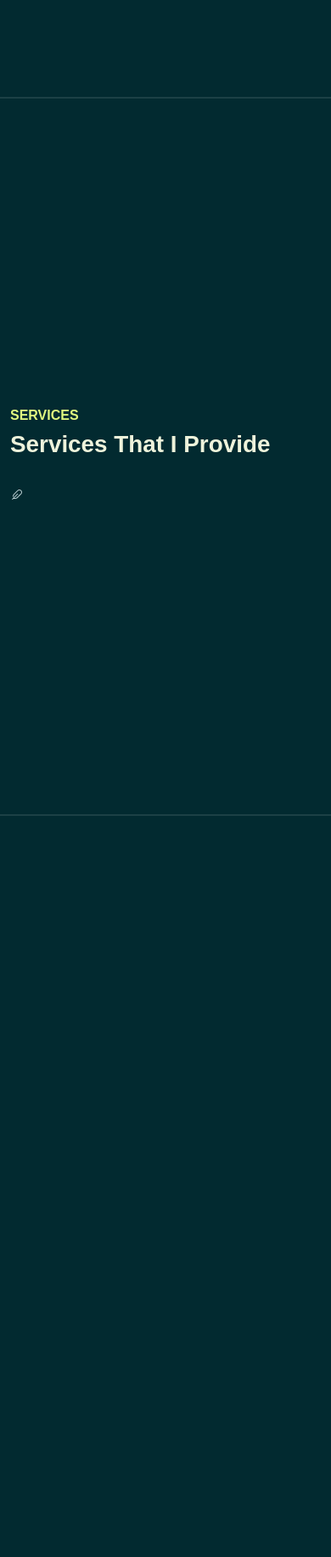
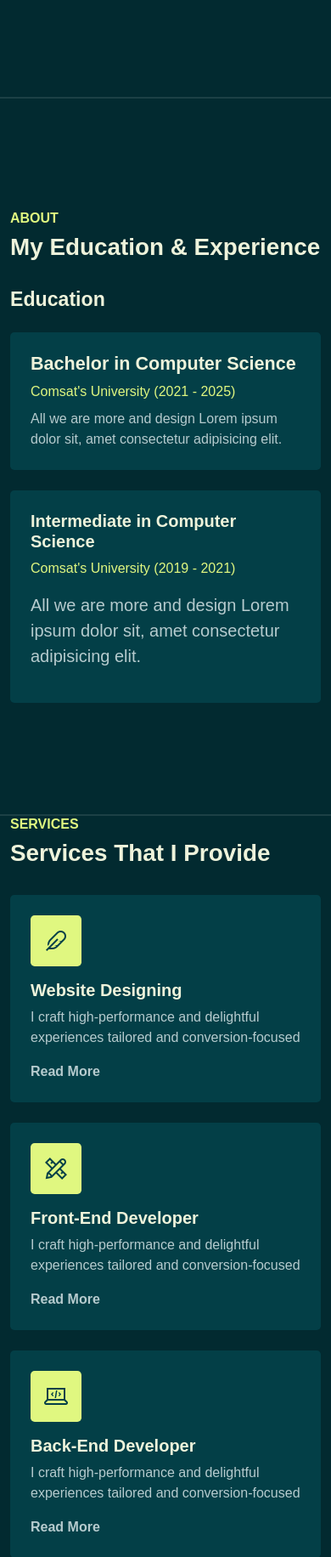
Before and after one commit to it5ali-dev/Web-Development, a web app: file Extra-Practice/bootstrap/self-portfolio/index.html in a window 390 px wide. Shown: the part 728-2560 px from the top of the page at 85% size. Before the commit the page ends 1688 px from the top, so only its background shows below. Run offline with its HTML, style and script files only (its server is not run), Linux system fonts and the light colour scheme; some web fonts are replaced.

Commit message:
complete services and work section

```diff
--- a/Extra-Practice/bootstrap/self-portfolio/assets/css/style.css
+++ b/Extra-Practice/bootstrap/self-portfolio/assets/css/style.css
@@ -1,10 +1,5 @@
 @import url('https://fonts.googleapis.com/css2?family=Bai+Jamjuree:ital,wght@0,200;0,300;0,400;0,500;0,600;0,700;1,200;1,300;1,400;1,500;1,600;1,700&display=swap');
 
-* {
-    margin: 0;
-    padding: 0;
-    box-sizing: border-box;
-}
 :root {
     --color-body: #b6cbce;
     --color-heading: #eef3db;
@@ -39,7 +34,15 @@ img {
 .text-brand {
     color: var(--color-brand);
 }
-
+.bg-base {
+    background-color: var(--color-base);
+}
+.shadow-effect {
+    transition: all .5s;
+}
+.shadow-effect:hover {
+    box-shadow: -6px 6px 0 0 var(--color-brand);
+}
 .full-height {
     min-height: 100vh;
     height: 100%;
@@ -48,6 +51,16 @@ img {
     justify-content: center;
     padding: 80px auto;
     border-bottom: 2px solid rgba(255, 255, 255, 0.1);
+}
+.iconbox {
+    width: 60px;
+    height: 60px;
+    display: flex;
+    justify-content: center;
+    align-items: center;
+    font-size: 32px;
+    background-color: var(--color-brand);
+    color: var(--color-base);
 }
 /* navbar */
 .navbar {
@@ -61,7 +74,9 @@ img {
 .navbar .nav-link:hover {
     color: var(--color-brand);
 }
-
+.navbar .nav-link.active {
+    color: var(--color-brand);
+}
 @media (min-width: 992px) {
     .navbar {
         min-height: 100vh;
@@ -112,3 +127,13 @@ img {
 .link-custom:hover::after {
     width: 100%;
 }
+/* Card */
+.card-custom .card-custom-image {
+    overflow: hidden;
+}
+.card-custom .card-custom-image img {
+    transition: all .4s ease;
+}
+.card-custom:hover .card-custom-image img {
+    transform: scale(1.1);
+}
--- a/Extra-Practice/bootstrap/self-portfolio/assets/js/main.js
+++ b/Extra-Practice/bootstrap/self-portfolio/assets/js/main.js
@@ -0,0 +1,15 @@
+AOS.init();
+
+// You can also pass an optional settings object
+// below listed default settings
+AOS.init({
+  // Settings that can be overridden on per-element basis, by `data-aos-*` attributes:
+  offset: 120, // offset (in px) from the original trigger point
+  delay: 0, // values from 0 to 3000, with step 50ms
+  duration: 700, // values from 0 to 3000, with step 50ms
+  easing: 'ease', // default easing for AOS animations
+  once: false, // whether animation should happen only once - while scrolling down
+  mirror: false, // whether elements should animate out while scrolling past them
+  anchorPlacement: 'top-bottom', // defines which position of the element regarding to window should trigger the animation
+
+});
--- a/Extra-Practice/bootstrap/self-portfolio/index.html
+++ b/Extra-Practice/bootstrap/self-portfolio/index.html
@@ -9,7 +9,7 @@
     <link rel="stylesheet" href="./assets/css/line-awesome.min.css" />
     <link rel="stylesheet" href="./assets/css/style.css" />
   </head>
-  <body>
+  <body data-bs-spy="scroll" data-bs-target=".navbar">
     <!-- navbar -->
     <nav class="navbar navbar-expand-lg navbar-light navbar-dark fixed-top">
       <div class="container flex-lg-column">
@@ -62,18 +62,24 @@
     <!-- End Navbar Section -->
 
     <!-- Content Wrapper -->
-
     <div id="content-wrapper">
-
       <!-- Home Section -->
       <section id="home" class="full-height px-lg-5">
         <div class="container">
           <div class="row">
-            <div class="col-lg-8">
-              <h1 class="display-4 fw-bold">I'M A <span class="text-brand">FRONT-END DEVELOPER</span> FROM PAKISTAN</h1>
-              <P class="lead mt-2 mb-4">I am Ali Hassan, And I craft high-performing and delightful experiences tailored and conversion-focused</P>
-              <a href="#work" class="btn btn-brand me-3">Explore My Work</a>
-              <a href="" class="link-custom">Call: (+92) 301 881 8926</a>
+            <div class="col-lg-9">
+              <h1 class="display-4 fw-bold" data-aos="fade-up">
+                I'M A <span class="text-brand">FRONT-END DEVELOPER</span> FROM
+                PAKISTAN
+              </h1>
+              <p class="lead mt-2 mb-4" data-aos="fade-up" data-aos-delay="300">
+                I am Ali Hassan, And I craft high-performing and delightful
+                experiences tailored and conversion-focused
+              </p>
+              <div data-aos="fade-up" data-aos-delay="600">
+                <a href="#work" class="btn btn-brand me-3">Explore My Work</a>
+                <a href="" class="link-custom">Call: (+92) 301 881 8926</a>
+              </div>
             </div>
           </div>
         </div>
@@ -81,25 +87,38 @@
       <!-- End Home -->
 
       <!-- About -->
-
-      <!-- End About -->
-
-      <!-- Services -->
-      <section class="full-height px-lg-5" id="services">
+      <section id="about" class="full-height p-lg-5">
         <div class="container">
 
-          <div class="row pb-4">
+          <div class="row pb-4" data-aos="fade-up">
             <div class="col-lg-8">
-              <h6 class="text-brand">SERVICES</h6>
-              <h1>Services That I Provide</h1>
+              <h6 class="text-brand">ABOUT</h6>
+              <h1>My Education & Experience</h1>
             </div>
           </div>
 
-          <div class="row">
-            <div class="col-md-4">
-              <div class="service">
-                <div class="icon-box">
-                  <i class="las la-feather"></i>
+          <div class="row gy-5">
+            <div class="col-lg-6">
+              <h3 class="mb-4" data-aos="fade-up" data-aos-delay="300">Education</h3>
+
+              <div class="row mt-4">
+                <div class="col-12" data-aos="fade-up" data-aos-delay="600">
+                  <div class="bg-base p-4 rounded-3 shadow-effect">
+                    <h4>Bachelor in Computer Science</h4>
+                    <p class="text-brand mb-2">Comsat's University (2021 - 2025)</p>
+                    <p class="mb-0">All we are more and design Lorem ipsum dolor sit, amet consectetur adipisicing elit.</p>
+                  </div>
+                </div>
+              </div>
+
+              <div class="row mt-4"
+              data-aos="fade-up" data-aos-delay="900">
+                <div class="col-12">
+                  <div class="bg-base p-4 rounded-3 shadow-effect">
+                    <h5>Intermediate in Computer Science</h5>
+                    <p class="text-brand">Comsat's University (2019 - 2021)</p>
+                    <p class="lead">All we are more and design Lorem ipsum dolor sit, amet consectetur adipisicing elit.</p>
+                  </div>
                 </div>
               </div>
             </div>
@@ -107,10 +126,131 @@
 
         </div>
       </section>
+      <!-- End About -->
+
+      <!-- Services -->
+      <section class="full-height px-lg-5" id="services">
+        <div class="container">
+          <div class="row pb-4" data-aos="fade-up">
+            <div class="col-lg-8">
+              <h6 class="text-brand">SERVICES</h6>
+              <h1>Services That I Provide</h1>
+            </div>
+          </div>
+
+          <div class="row gy-4">
+            <div class="col-md-4" data-aos="fade-up">
+              <div class="service p-4 bg-base shadow-effect rounded-3">
+                <div class="iconbox rounded-3">
+                  <i class="las la-feather"></i>
+                </div>
+                <h5 class="mt-3 mb-2">Website Designing</h5>
+                <p>
+                  I craft high-performance and delightful experiences tailored
+                  and conversion-focused
+                </p>
+                <a href="#" class="link-custom">Read More</a>
+              </div>
+            </div>
+            <div class="col-md-4" data-aos="fade-up" data-aos-delay="300">
+              <div class="service p-4 bg-base shadow-effect rounded-3">
+                <div class="iconbox rounded-3">
+                  <i class="las la-pencil-ruler"></i>
+                </div>
+                <h5 class="mt-3 mb-2">Front-End Developer</h5>
+                <p>
+                  I craft high-performance and delightful experiences tailored
+                  and conversion-focused
+                </p>
+                <a href="#" class="link-custom">Read More</a>
+              </div>
+            </div>
+            <div class="col-md-4" data-aos="fade-up" data-aos-delay="600">
+              <div class="service p-4 bg-base shadow-effect rounded-3">
+                <div class="iconbox rounded-3">
+                  <i class="las la-laptop-code"></i>
+                </div>
+                <h5 class="mt-3 mb-2">Back-End Developer</h5>
+                <p>
+                  I craft high-performance and delightful experiences tailored
+                  and conversion-focused
+                </p>
+                <a href="#" class="link-custom">Read More</a>
+              </div>
+            </div>
+          </div>
+        </div>
+      </section>
       <!-- End Services -->
 
+      <!-- Work -->
+      <section id="work" class="full-height p-lg-5">
+        <div class="container">
+          <div class="row pb-4" data-aos="fade-up">
+            <div class="col-lg-8">
+              <h6 class="text-brand">WORK</h6>
+              <h1>My Recent Projects</h1>
+            </div>
+          </div>
+
+          <div class="row gy-4">
+            <div class="col-md-6" data-aos="fade-up">
+              <div class="card-custom rounded-3 bg-base shadow-effect">
+                <div class="card-custom-image rounded-3">
+                  <img class="rounded-3" src="./assets/images/project-1.png" alt="project-1" />
+                </div>
+                <div class="card-custom-content p-4">
+                  <h4>Hotel Booking Page</h4>
+                  <p>Innovation that exceeds expectations. Astra is a true template equiped with all the elements you could ever need to put together.</p>
+                  <a href="#" class="link-custom">Read More</a>
+                </div>
+              </div>
+            </div>
+
+            <div class="col-md-6" data-aos="fade-up" data-aos-delay="300">
+              <div class="card-custom rounded-3 bg-base shadow-effect">
+                <div class="card-custom-image rounded-3">
+                  <img class="rounded-3" src="./assets/images/project-2.png" alt="project-2" />
+                </div>
+                <div class="card-custom-content p-4">
+                  <h4>Pet Hotel Booking Page</h4>
+                  <p>Innovation that exceeds expectations. Astra is a true template equiped with all the elements you could ever need to put together.</p>
+                  <a href="#" class="link-custom">Read More</a>
+                </div>
+              </div>
+            </div>
+
+            <div class="col-md-6" data-aos="fade-up">
+              <div class="card-custom rounded-3 bg-base shadow-effect">
+                <div class="card-custom-image rounded-3">
+                  <img class="rounded-3" src="./assets/images/project-4.png" alt="project-4" />
+                </div>
+                <div class="card-custom-content p-4">
+                  <h4>Pet Hotel Booking Page</h4>
+                  <p>Innovation that exceeds expectations. Astra is a true template equiped with all the elements you could ever need to put together.</p>
+                  <a href="#" class="link-custom">Read More</a>
+                </div>
+              </div>
+            </div>
+
+            <div class="col-md-6" data-aos="fade-up" data-aos-delay="300">
+              <div class="card-custom rounded-3 bg-base shadow-effect">
+                <div class="card-custom-image rounded-3">
+                  <img class="rounded-3" src="./assets/images/project-3.png" alt="project-3" />
+                </div>
+                <div class="card-custom-content p-4">
+                  <h4>Pet Hotel Booking Page</h4>
+                  <p>Innovation that exceeds expectations. Astra is a true template equiped with all the elements you could ever need to put together.</p>
+                  <a href="#" class="link-custom">Read More</a>
+                </div>
+              </div>
+            </div>
+
+          </div>
+        </div>
+      </section>
+      <!-- End Work -->
     </div>
-
     <!-- End Content Wrapper -->
 
     <script src="./assets/js/bootstrap.bundle.min.js"></script>
```
